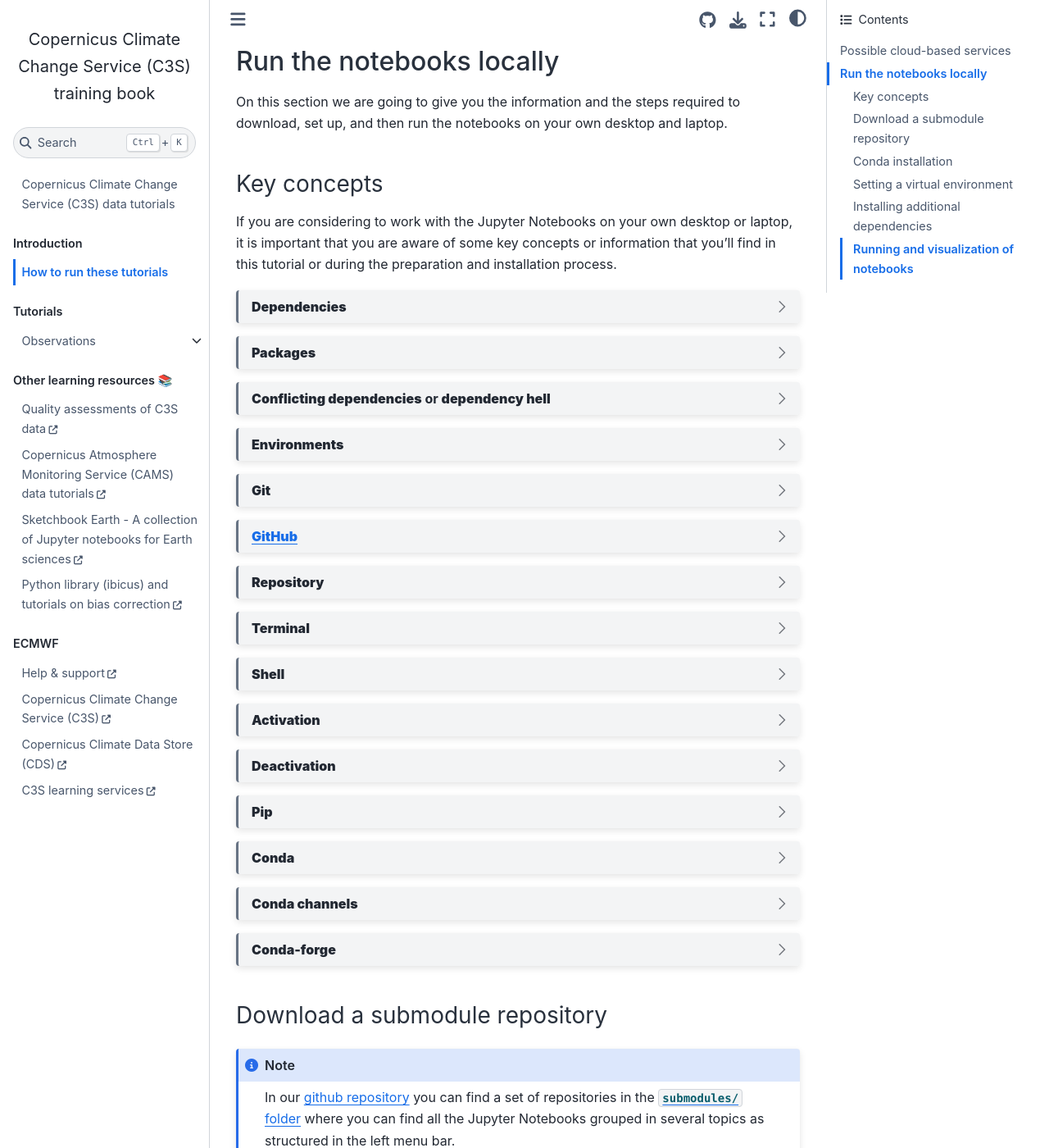
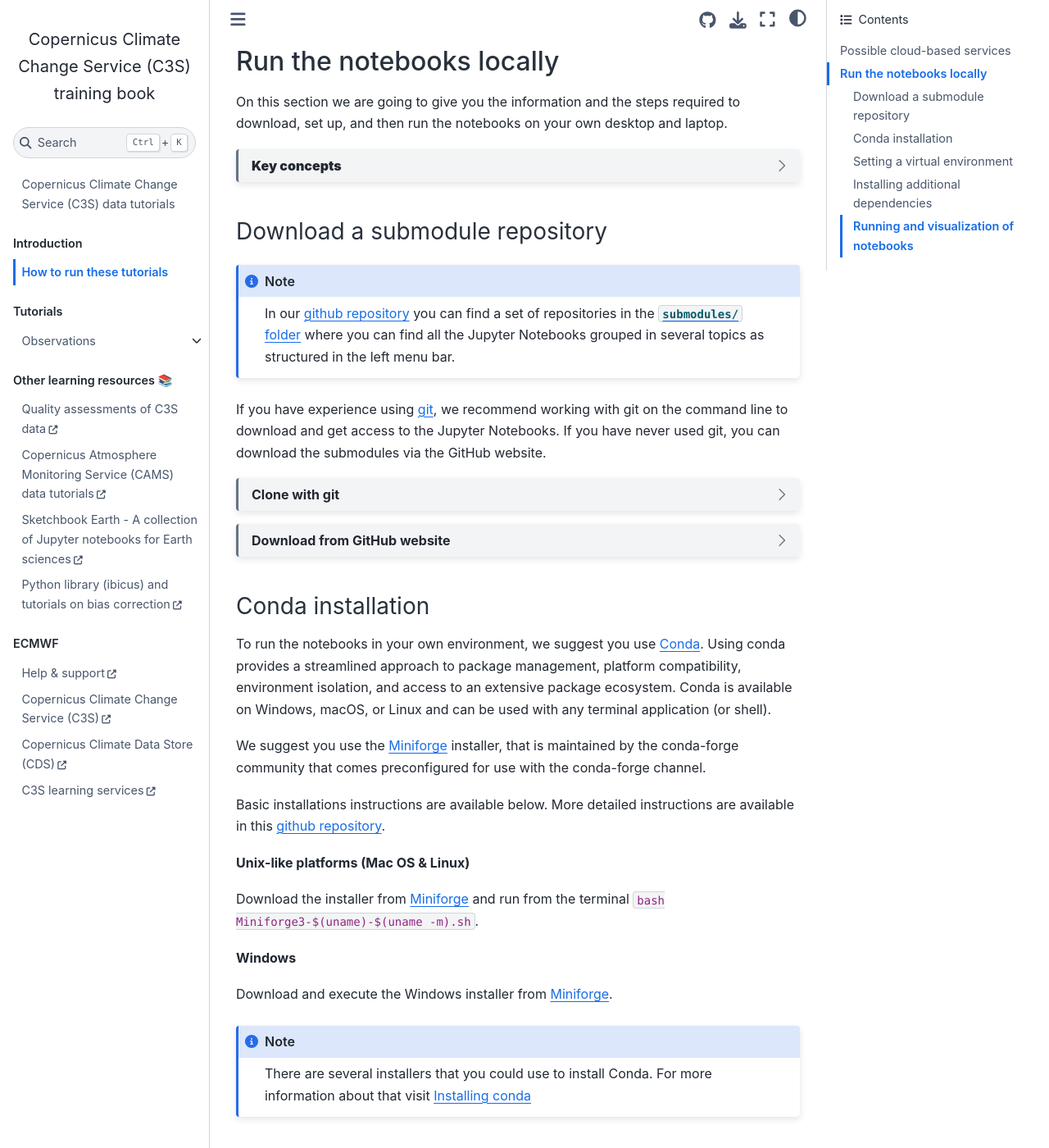
Before and after one commit to ecmwf-training/c3s-training, a Jupyter Book: the page built from how-to-run-these-tutorials.md, in a window 1280 px wide and 1400 px high, scrolled down 1200 px. Shown: the whole window at 82% size. Built offline with Jupyter Book 1.0.4 settings and Sphinx 7.4.7 and the Sphinx Book theme 1.1.4, drawn with Linux system fonts in a browser that asks for light colours; pages that are not in the unit, such as notebooks, are missing from menus; some of the changed lines change nothing that is shown.

Commit message:
Substitute multiple dropdowns for unique one in key concepts

```diff
--- a/how-to-run-these-tutorials.md
+++ b/how-to-run-these-tutorials.md
@@ -71,97 +71,39 @@
 
 On this section we are going to give you the information and the steps required to download, set up, and then run the notebooks on your own desktop and laptop.
 
-### Key concepts
+:::{dropdown} **Key concepts**
 
 If you are considering to work with the Jupyter Notebooks on your own desktop or laptop, it is important that you are aware of some key concepts or information that you'll find in this tutorial or during the preparation and installation process.
 
-:::{dropdown} **Dependencies**
+- **Dependencies** are all of the software components required by your notebook in for it to work as intended and avoid runtime errors. They can be libraries, frameworks, or other programs.
 
-Are all of the software components required by your notebook in for it to work as intended and avoid runtime errors. They can be libraries, frameworks, or other programs.
+- **Packages** are a way to organize and group together related dependencies. They act like toolboxes, storing and organizing tools making easier to install and manage dependencies.
 
-:::
+- **Conflicting dependencies** or **dependency hell** are issues that occur when two or more packages that are sharing dependencies in a project, require different versions of the same software component. Because only a single version of a dependency is permitted in any project's environment.
 
-:::{dropdown} **Packages**
+- **Environments** are directories that contain a specific collection of packages that you have installed. You may have several environments with different versions for the same dependecy. If you change one environment, your other environments are not affected. There is a `base environment` located at the root directory that contains the system installation parameters.
 
-Are a way to organize and group together related dependencies. They act like toolboxes, storing and organizing tools making easier to install and manage dependencies.
+- **Git** is a distributed version control system that intelligently tracks changes in files. It is particularly useful when you and a group of people are all making changes to the same files at the same time.
 
-:::
+- **[GitHub](https://github.com/)** is a cloud-based platform where you can store, share, and work together with others to write code.
 
-:::{dropdown} **Conflicting dependencies** or **dependency hell**
+- **Repository** is the most basic element of GitHub. Here you can find and store the code, the files, and each file's revision history. Repositories can have multiple collaborators and can be either public, internal, or private.
 
-Are issues that occur when two or more packages that are sharing dependencies in a project, require different versions of the same software component. Because only a single version of a dependency is permitted in any project's environment.
+- **Terminal** is a text input and ouput environment. It is a program that allows us to enter commands that the computer processess.
 
-:::
+- **Shell** is a programme that acts like a command-line interpreter. It interprets and processes the commands entered by the user into the terminal, and outputs the results.
 
-:::{dropdown} **Environments**
+- **Activation** the activation of an environment makes all its contents available to your terminal or shell.
 
-Are directories that contain a specific collection of packages that you have installed. You may have several environments with different versions for the same dependecy. If you change one environment, your other environments are not affected. There is a `base environment` located at the root directory that contains the system installation parameters.
+- The **Deactivation** of an environment is the opposite operation of activation, removing from your shell what makes the environment content accessible.
 
-:::
+- **Pip** is the standard tool for installing or uninstalling Python packages and managing their dependencies. For more information visit [pip documentation](https://pip.pypa.io/en/stable/).
 
-:::{dropdown} **Git**
+- **Conda** is an open-source, cross-platform package manager and environment management system which can be used to create Python and R development environments on many different platforms. It is particularly beneficial for data scientists, researchers, and developers working with diverse software requirements across different projects. For more information visit [Conda Documentation](https://docs.conda.io/projects/conda/en/latest/index.html)
 
-Is a distributed version control system that intelligently tracks changes in files. It is particularly useful when you and a group of people are all making changes to the same files at the same time.
+- **Conda channels** are the locations where packages are stored. They serve as the base for hosting and managing packages. Remote channels like conda-forge offer a wide range of community-maintained packages, expanding the available options for software development and experimentation.
 
-:::
-
-:::{dropdown} **[GitHub](https://github.com/)**
-
-Is a cloud-based platform where you can store, share, and work together with others to write code.
-
-:::
-
-:::{dropdown} **Repository**
-
-Is the most basic element of GitHub. Here you can find and store the code, the files, and each file's revision history. Repositories can have multiple collaborators and can be either public, internal, or private.
-
-:::
-
-:::{dropdown} **Terminal**
-
-Is a text input and ouput environment. It is a program that allows us to enter commands that the computer processess.
-
-:::
-
-:::{dropdown} **Shell**
-
-Is a programme that acts like a command-line interpreter. It interprets and processes the commands entered by the user into the terminal, and outputs the results.
-
-:::
-
-:::{dropdown} **Activation**
-
-The activation of an environment makes all its contents available to your terminal or shell.
-
-:::
-
-:::{dropdown} **Deactivation**
-
-The deactivation of an environment is the opposite operation of activation, removing from your shell what makes the environment content accessible.
-
-:::
-
-:::{dropdown} **Pip**
-
-Is the standard tool for installing or uninstalling Python packages and managing their dependencies. For more information visit [pip documentation](https://pip.pypa.io/en/stable/).
-
-:::
-
-:::{dropdown} **Conda**
-
-Is an open-source, cross-platform package manager and environment management system which can be used to create Python and R development environments on many different platforms. It is particularly beneficial for data scientists, researchers, and developers working with diverse software requirements across different projects. For more information visit [Conda Documentation](https://docs.conda.io/projects/conda/en/latest/index.html)
-
-:::
-
-:::{dropdown} **Conda channels**
-
-Are the locations where packages are stored. They serve as the base for hosting and managing packages. Remote channels like conda-forge offer a wide range of community-maintained packages, expanding the available options for software development and experimentation.
-
-:::
-
-:::{dropdown} **Conda-forge**
-
-Is a community channel made up of thousands of contributors, which contains repositories of conda recipes and thus provides conda packages for a wide range of software. The `conda-forge` channel is free for all to use. For more information visit [conda-forge documentation](https://conda-forge.org/docs/).
+- **Conda-forge** is a community channel made up of thousands of contributors, which contains repositories of conda recipes and thus provides conda packages for a wide range of software. The `conda-forge` channel is free for all to use. For more information visit [conda-forge documentation](https://conda-forge.org/docs/).
 
 :::
 
```
